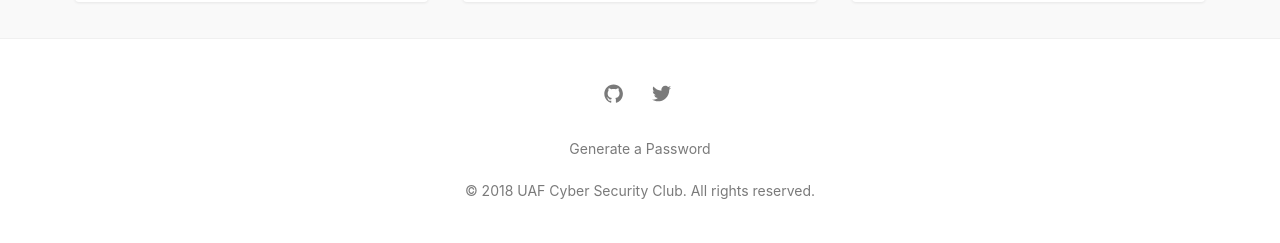
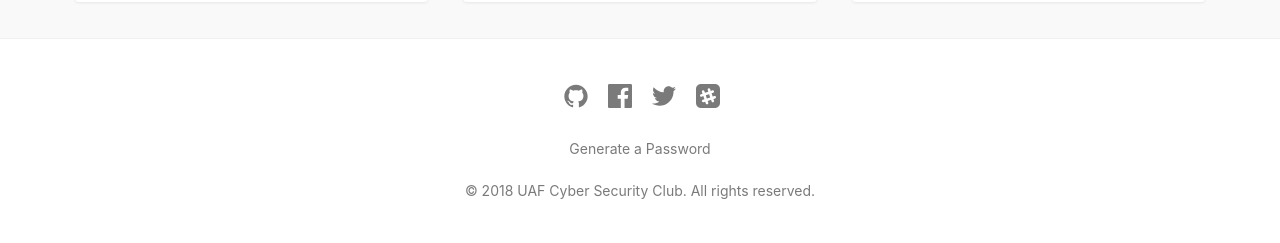
Before and after one commit to UAFCSC/uafcsc.github.io, a Jekyll site: the page built from index.md, in a window 1280 px wide. Shown: the part 1174-1417 px from the top of the page. Built offline with Jekyll 4.4.1, drawn with Linux system fonts in a browser that asks for light colours.

Commit message:
Adds more social media links

```diff
--- a/_config.yml
+++ b/_config.yml
@@ -10,6 +10,7 @@ social:
   links:
     - https://twitter.com/uafcsc
     - https://github.com/UAFCSC
+    - https://facebook.com/uafcsc
 
 # THEME SETTINGS
 navigation: # Navigation links
@@ -28,6 +29,8 @@ email: csc.uaf@alaska.edu
 
 twitter_username: uafcsc
 github_username:  UAFCSC
+facebook_username: uafcsc
+slack_username: uafcsc
 
 # google_tag_manager: GTM-XXXXXXX # Uncomment to enable GTM. Replace GTM-XXXXXXX with your GTM container ID
 
--- a/_includes/footer.html
+++ b/_includes/footer.html
@@ -3,17 +3,22 @@
     <nav class="social">
       {% if site.github_username %}
         <a class="social__link" target="_blank" rel="noopener noreferrer" href="https://github.com/{{ site.github_username }}">
-          <svg class="social__icon" viewBox="0 0 20 20" width="20px" height="20px"><path d="M7.999,0.431c-4.285,0-7.76,3.474-7.76,7.761 c0,3.428,2.223,6.337,5.307,7.363c0.388,0.071,0.53-0.168,0.53-0.374c0-0.184-0.007-0.672-0.01-1.32 c-2.159,0.469-2.614-1.04-2.614-1.04c-0.353-0.896-0.862-1.135-0.862-1.135c-0.705-0.481,0.053-0.472,0.053-0.472 c0.779,0.055,1.189,0.8,1.189,0.8c0.692,1.186,1.816,0.843,2.258,0.645c0.071-0.502,0.271-0.843,0.493-1.037 C4.86,11.425,3.049,10.76,3.049,7.786c0-0.847,0.302-1.54,0.799-2.082C3.768,5.507,3.501,4.718,3.924,3.65 c0,0,0.652-0.209,2.134,0.796C6.677,4.273,7.34,4.187,8,4.184c0.659,0.003,1.323,0.089,1.943,0.261 c1.482-1.004,2.132-0.796,2.132-0.796c0.423,1.068,0.157,1.857,0.077,2.054c0.497,0.542,0.798,1.235,0.798,2.082 c0,2.981-1.814,3.637-3.543,3.829c0.279,0.24,0.527,0.713,0.527,1.437c0,1.037-0.01,1.874-0.01,2.129 c0,0.208,0.14,0.449,0.534,0.373c3.081-1.028,5.302-3.935,5.302-7.362C15.76,3.906,12.285,0.431,7.999,0.431z"/></svg>
+          <svg class="social__icon" viewBox="0 0 16 16" width="20px" height="20px"><path d="M7.999,0.431c-4.285,0-7.76,3.474-7.76,7.761 c0,3.428,2.223,6.337,5.307,7.363c0.388,0.071,0.53-0.168,0.53-0.374c0-0.184-0.007-0.672-0.01-1.32 c-2.159,0.469-2.614-1.04-2.614-1.04c-0.353-0.896-0.862-1.135-0.862-1.135c-0.705-0.481,0.053-0.472,0.053-0.472 c0.779,0.055,1.189,0.8,1.189,0.8c0.692,1.186,1.816,0.843,2.258,0.645c0.071-0.502,0.271-0.843,0.493-1.037 C4.86,11.425,3.049,10.76,3.049,7.786c0-0.847,0.302-1.54,0.799-2.082C3.768,5.507,3.501,4.718,3.924,3.65 c0,0,0.652-0.209,2.134,0.796C6.677,4.273,7.34,4.187,8,4.184c0.659,0.003,1.323,0.089,1.943,0.261 c1.482-1.004,2.132-0.796,2.132-0.796c0.423,1.068,0.157,1.857,0.077,2.054c0.497,0.542,0.798,1.235,0.798,2.082 c0,2.981-1.814,3.637-3.543,3.829c0.279,0.24,0.527,0.713,0.527,1.437c0,1.037-0.01,1.874-0.01,2.129 c0,0.208,0.14,0.449,0.534,0.373c3.081-1.028,5.302-3.935,5.302-7.362C15.76,3.906,12.285,0.431,7.999,0.431z"/></svg>
+        </a>
+      {% endif %}
+      {% if site.facebook_username %}
+        <a class="social__link" target="_blank" rel="noopener noreferrer" href="https://www.facebook.com/{{ site.facebook_username }}">
+          <svg class="social__icon" viewBox="0 0 24 24" width="24px" height="24px"><path d="M22.675 0h-21.35c-.732 0-1.325.593-1.325 1.325v21.351c0 .731.593 1.324 1.325 1.324h11.495v-9.294h-3.128v-3.622h3.128v-2.671c0-3.1 1.893-4.788 4.659-4.788 1.325 0 2.463.099 2.795.143v3.24l-1.918.001c-1.504 0-1.795.715-1.795 1.763v2.313h3.587l-.467 3.622h-3.12v9.293h6.116c.73 0 1.323-.593 1.323-1.325v-21.35c0-.732-.593-1.325-1.325-1.325z"/></svg>
         </a>
       {% endif %}
       {% if site.twitter_username %}
         <a class="social__link" target="_blank" rel="noopener noreferrer" href="https://www.twitter.com/{{ site.twitter_username }}">
-          <svg class="social__icon" viewBox="0 0 20 20" width="20px" height="20px"><path d="M15.969,3.058c-0.586,0.26-1.217,0.436-1.878,0.515c0.675-0.405,1.194-1.045,1.438-1.809c-0.632,0.375-1.332,0.647-2.076,0.793c-0.596-0.636-1.446-1.033-2.387-1.033c-1.806,0-3.27,1.464-3.27,3.27 c0,0.256,0.029,0.506,0.085,0.745C5.163,5.404,2.753,4.102,1.14,2.124C0.859,2.607,0.698,3.168,0.698,3.767 c0,1.134,0.577,2.135,1.455,2.722C1.616,6.472,1.112,6.325,0.671,6.08c0,0.014,0,0.027,0,0.041c0,1.584,1.127,2.906,2.623,3.206 C3.02,9.402,2.731,9.442,2.433,9.442c-0.211,0-0.416-0.021-0.615-0.059c0.416,1.299,1.624,2.245,3.055,2.271 c-1.119,0.877-2.529,1.4-4.061,1.4c-0.264,0-0.524-0.015-0.78-0.046c1.447,0.928,3.166,1.469,5.013,1.469 c6.015,0,9.304-4.983,9.304-9.304c0-0.142-0.003-0.283-0.009-0.423C14.976,4.29,15.531,3.714,15.969,3.058z"/></svg>
+          <svg class="social__icon" viewBox="0 0 16 16" width="20px" height="20px"><path d="M15.969,3.058c-0.586,0.26-1.217,0.436-1.878,0.515c0.675-0.405,1.194-1.045,1.438-1.809c-0.632,0.375-1.332,0.647-2.076,0.793c-0.596-0.636-1.446-1.033-2.387-1.033c-1.806,0-3.27,1.464-3.27,3.27 c0,0.256,0.029,0.506,0.085,0.745C5.163,5.404,2.753,4.102,1.14,2.124C0.859,2.607,0.698,3.168,0.698,3.767 c0,1.134,0.577,2.135,1.455,2.722C1.616,6.472,1.112,6.325,0.671,6.08c0,0.014,0,0.027,0,0.041c0,1.584,1.127,2.906,2.623,3.206 C3.02,9.402,2.731,9.442,2.433,9.442c-0.211,0-0.416-0.021-0.615-0.059c0.416,1.299,1.624,2.245,3.055,2.271 c-1.119,0.877-2.529,1.4-4.061,1.4c-0.264,0-0.524-0.015-0.78-0.046c1.447,0.928,3.166,1.469,5.013,1.469 c6.015,0,9.304-4.983,9.304-9.304c0-0.142-0.003-0.283-0.009-0.423C14.976,4.29,15.531,3.714,15.969,3.058z"/></svg>
         </a>
       {% endif %}
-      {% if site.instagram_username %}
-        <a class="social__link" target="_blank" rel="noopener noreferrer" href="https://www.instagram.com/{{ site.instagram_username }}">
-          <svg class="social__icon" viewBox="0 0 20 20" width="20px" height="20px"><path d="M8 0C5.827 0 5.555.01 4.702.048 3.85.088 3.27.222 2.76.42a3.908 3.908 0 0 0-1.417.923c-.445.444-.72.89-.923 1.417-.198.51-.333 1.09-.372 1.942C.008 5.555 0 5.827 0 8s.01 2.445.048 3.298c.04.852.174 1.433.372 1.942.204.526.478.973.923 1.417.444.445.89.72 1.417.923.51.198 1.09.333 1.942.372.853.04 1.125.048 3.298.048s2.445-.01 3.298-.048c.852-.04 1.433-.174 1.942-.372a3.908 3.908 0 0 0 1.417-.923c.445-.444.72-.89.923-1.417.198-.51.333-1.09.372-1.942.04-.853.048-1.125.048-3.298s-.01-2.445-.048-3.298c-.04-.852-.174-1.433-.372-1.942a3.908 3.908 0 0 0-.923-1.417A3.886 3.886 0 0 0 13.24.42c-.51-.198-1.09-.333-1.942-.372C10.445.008 10.173 0 8 0zm0 1.44c2.136 0 2.39.01 3.233.048.78.036 1.203.166 1.485.276.374.145.64.318.92.598.28.28.453.546.598.92.11.282.24.705.276 1.485.038.844.047 1.097.047 3.233s-.01 2.39-.05 3.233c-.04.78-.17 1.203-.28 1.485-.15.374-.32.64-.6.92-.28.28-.55.453-.92.598-.28.11-.71.24-1.49.276-.85.038-1.1.047-3.24.047s-2.39-.01-3.24-.05c-.78-.04-1.21-.17-1.49-.28a2.49 2.49 0 0 1-.92-.6c-.28-.28-.46-.55-.6-.92-.11-.28-.24-.71-.28-1.49-.03-.84-.04-1.1-.04-3.23s.01-2.39.04-3.24c.04-.78.17-1.21.28-1.49.14-.38.32-.64.6-.92.28-.28.54-.46.92-.6.28-.11.7-.24 1.48-.28.85-.03 1.1-.04 3.24-.04zm0 2.452a4.108 4.108 0 1 0 0 8.215 4.108 4.108 0 0 0 0-8.215zm0 6.775a2.667 2.667 0 1 1 0-5.334 2.667 2.667 0 0 1 0 5.334zm5.23-6.937a.96.96 0 1 1-1.92 0 .96.96 0 0 1 1.92 0z"></path></svg>
+      {% if site.slack_username %}
+        <a class="social__link" target="_blank" rel="noopener noreferrer" href="https://{{ site.slack_username }}.slack.com/">
+          <svg class="social__icon" viewBox="0 0 24 24" width="24px" height="24px" fill-rule="evenodd" clip-rule="evenodd"><path d="M19 24h-14c-2.761 0-5-2.239-5-5v-14c0-2.761 2.239-5 5-5h14c2.762 0 5 2.239 5 5v14c0 2.761-2.238 5-5 5zm.115-9.531l-1.622.541.561 1.677c.22.679-.139 1.418-.82 1.637-.767.217-1.432-.214-1.642-.817l-.56-1.679-3.342 1.118.56 1.678c.261.802-.289 1.695-1.221 1.695-.586 0-1.067-.376-1.24-.876l-.561-1.678-1.621.54c-.756.218-1.43-.212-1.642-.82-.219-.678.141-1.418.821-1.637l1.621-.539-1.08-3.216-1.622.539c-.903.256-1.705-.393-1.705-1.226 0-.545.339-1.055.885-1.231l1.622-.539-.562-1.677c-.22-.68.141-1.419.822-1.638.68-.22 1.42.139 1.64.819l.562 1.677 3.34-1.118-.559-1.678c-.269-.826.323-1.702 1.229-1.702.546 0 1.056.339 1.233.884l.561 1.678 1.62-.54c.68-.22 1.421.14 1.641.819.221.679-.14 1.417-.82 1.637l-1.622.54 1.081 3.215 1.622-.539c.828-.268 1.705.322 1.705 1.225 0 .546-.34 1.055-.885 1.231zm-5.995-4.285l-3.34 1.117 1.079 3.218 3.341-1.116-1.08-3.219z"/></svg>
         </a>
       {% endif %}
     </nav>
--- a/_sass/layout/_footer.scss
+++ b/_sass/layout/_footer.scss
@@ -25,6 +25,10 @@ footer {
   margin: 0 auto 25px;
 }
 
+.social__link {
+  max-width: 20px;
+}
+
 .social__link:not(:last-child) {
   margin-right: 1.5rem;
 }
--- a/assets/css/main.css
+++ b/assets/css/main.css
@@ -819,6 +819,10 @@ footer a:hover, footer a:focus {
   align-items: center;
   max-width: 200px;
   margin: 0 auto 25px;
+}
+
+.social__link {
+  max-width: 20px;
 }
 
 .social__link:not(:last-child) {
```
